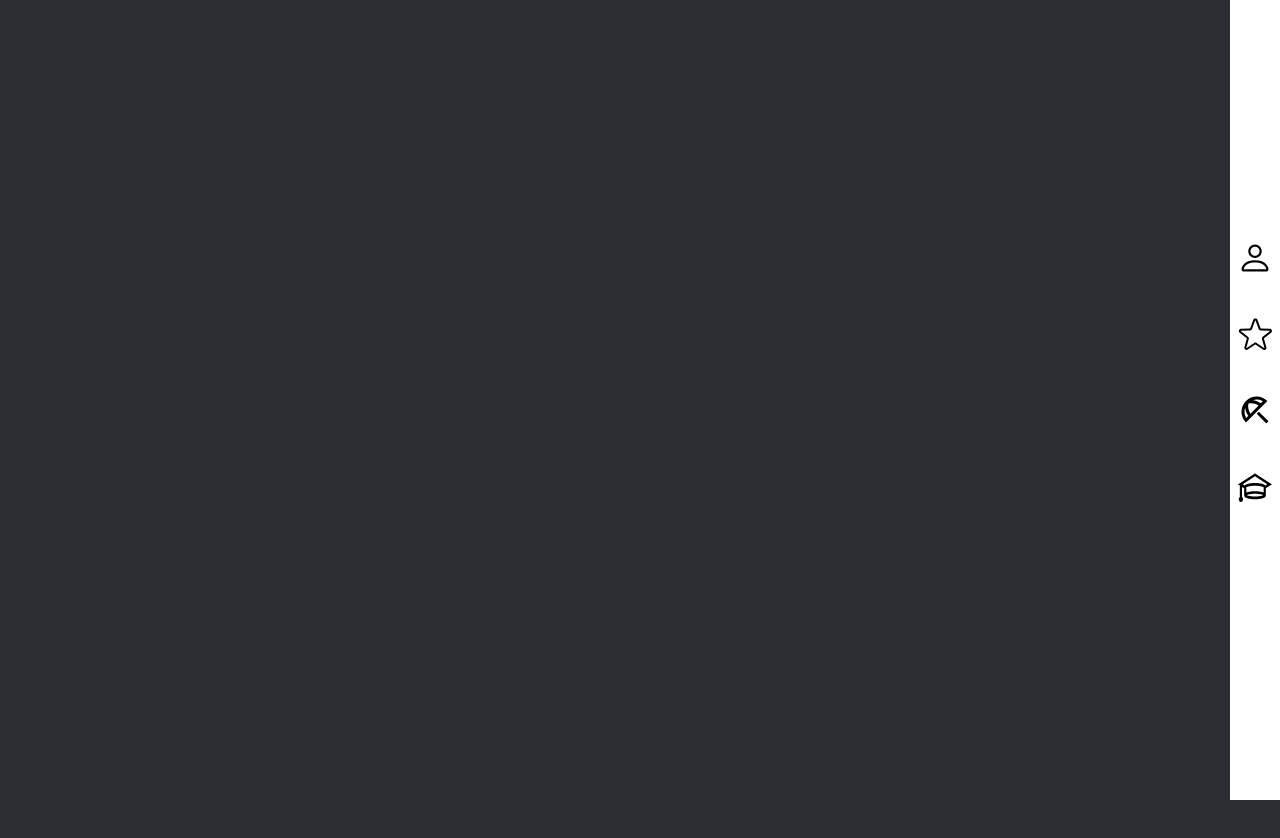
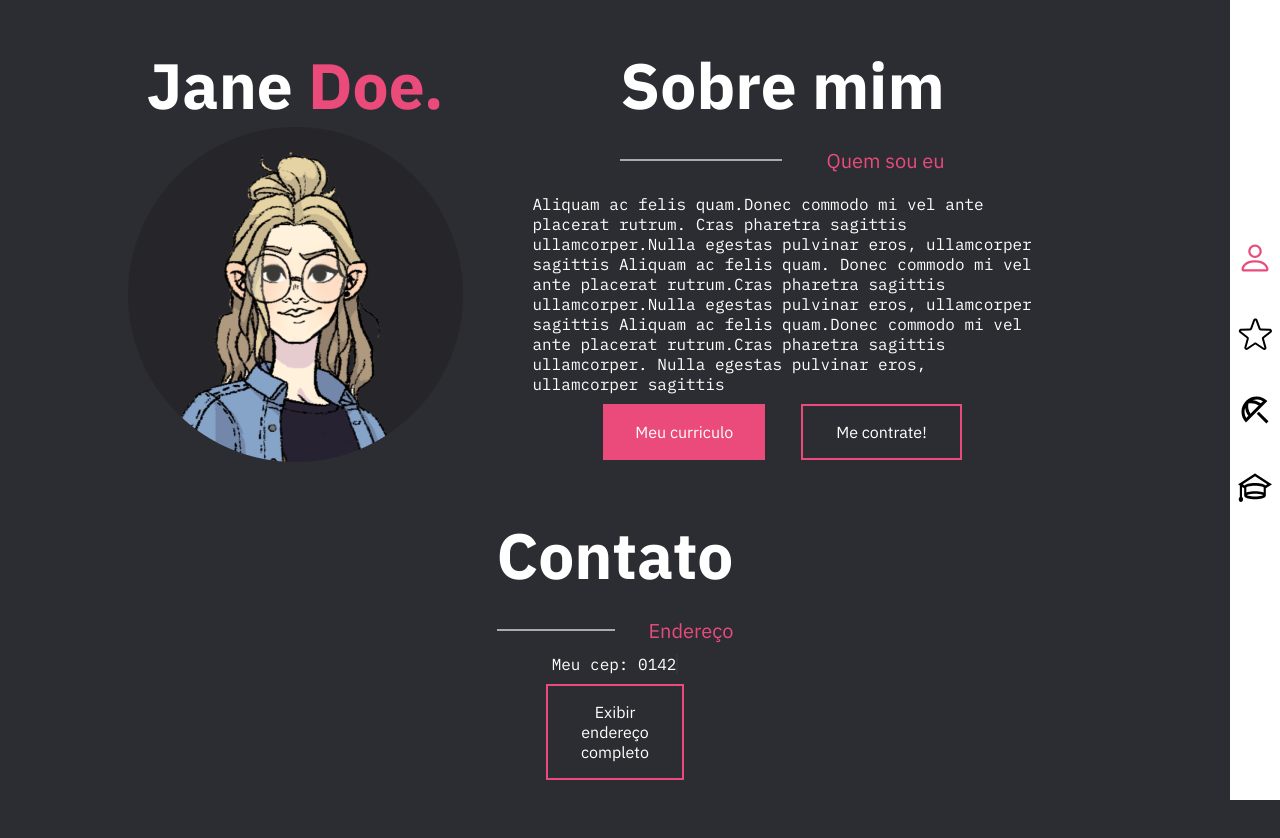
Before and after one commit to cliomaas/site-pessoal, a React (Create React App) app: page / in a window 1280 px wide. Shown: the top 838 px of the page. Before the commit the page ends 800 px from the top, so only its background shows below. Built offline with nearby package versions, Linux system fonts and the light colour scheme; no server answers.

Commit message:
finalizacao projeto

```diff
--- a/src/App.js
+++ b/src/App.js
@@ -1,11 +1,9 @@
 import { BrowserRouter, Route, Routes } from 'react-router-dom';
-import MenuContainer from './components/Menu/MenuContainer';
 import SobreMim from './pages/SobreMim';
 import './index.css'
 import Formacao from './pages/Formação';
 import Hobbies from './pages/Hobbies';
 import Experiencia from './pages/Experiência';
-import Inicial from './pages/Inicial';
 
 function App() {
   return (
@@ -16,7 +14,7 @@ function App() {
         <Route element={<Formacao />} path="/formacao" />
         <Route element={<Hobbies />} path="/hobbies" />
         <Route element={<Experiencia />} path="/experiencia" />
-        <Route element={<Inicial />} path="/" exact />
+        <Route element={<SobreMim />} path="/" exact />
       </Routes>
     </BrowserRouter>
   );
--- a/src/components/Formacao/Formacao.module.css
+++ b/src/components/Formacao/Formacao.module.css
@@ -2,7 +2,6 @@
   box-sizing: border-box;
 }
 
-/* The actual timeline (the vertical ruler) */
 .timeline {
   position: relative;
   max-width: 1200px;
@@ -10,7 +9,6 @@
   height: 100vh;
 }
 
-/* The actual timeline (the vertical ruler) */
 .timeline::after {
   content: '';
   position: absolute;
@@ -22,7 +20,6 @@
   margin-left: -3px;
 }
 
-/* Container around content */
 .container {
   padding: 10px 40px;
   position: relative;
@@ -31,7 +28,6 @@
   height: 20vh;
 }
 
-/* The circles on the timeline */
 .container::after {
   content: '';
   position: absolute;
@@ -45,24 +41,20 @@
   z-index: 1;
 }
 
-/* Place the container to the left */
 .left {
   composes: container;
   left: 0;
 }
 
-/* Place the container to the right */
 .right {
   composes:container;
   left: 50%;
 }
 
-/* Fix the circle for containers on the right side */
 .right::after {
   left: -16px;
 }
 
-/* The actual content */
 .content {
   padding: 20px 30px;
   position: relative;
@@ -78,12 +70,15 @@
 
 }
 
+.contentRight h1, .contentLeft h1{
+  margin-right: 1vw;
+}
+
 .contentLeft{
     composes:content;
     flex-direction: row-reverse;
 }
 
-/* Media queries - Responsive timeline on screens less than 600px wide */
 @media screen and (max-width: 600px) {
 .timeline{
     height: 100%;
@@ -92,7 +87,6 @@
     left: 31px;
   }
 
-/* Full-width containers */
   .container {
     width: 100%;
     padding-left: 70px;
@@ -105,7 +99,6 @@
     left: 2vh;
   }
 
-/* Make all right containers behave like the left ones */
   .right {
     left: 0%;
   }
@@ -127,7 +120,6 @@
     left: 31px;
   }
 
-/* Full-width containers */
   .container {
     width: 100%;
     padding-left: 70px;
@@ -140,7 +132,6 @@
     left: 2vh;
   }
 
-/* Make all right containers behave like the left ones */
   .right {
     left: 0%;
   }
@@ -161,7 +152,6 @@
     left: 31px;
   }
 
-/* Full-width containers */
   .container {
     width: 100%;
     padding-left: 70px;
@@ -174,7 +164,6 @@
     left: 2vh;
   }
 
-/* Make all right containers behave like the left ones */
   .right {
     left: 0%;
   }
--- a/src/components/Menu/Menu.css
+++ b/src/components/MenuLateral/Menu.css
@@ -1,5 +1,5 @@
 #flyoutMenu {
-  width: 20vw;
+  width: 25vw;
   height: 100vh;
   background-color: white;
   position: fixed;
--- a/src/pages/Experiência/index.js
+++ b/src/pages/Experiência/index.js
@@ -1,6 +1,6 @@
 import { Component } from "react";
 import ExperienciaCard from "../../components/Experiencia/ExperienciaCard";
-import MenuContainer from "../../components/Menu/MenuContainer";
+import MenuContainer from "../../components/MenuLateral/MenuContainer";
 import styles from '../../components/Experiencia/Experiencia.module.css'
 import Title from "../../components/Title/Title";
 
--- a/src/pages/Formação/index.js
+++ b/src/pages/Formação/index.js
@@ -1,6 +1,6 @@
 import { Component } from "react";
 import Timeline from "../../components/Formacao/Timeline";
-import MenuContainer from "../../components/Menu/MenuContainer";
+import MenuContainer from "../../components/MenuLateral/MenuContainer";
 import Title from "../../components/Title/Title";
 
 class Formacao extends Component {
--- a/src/pages/Hobbies/index.js
+++ b/src/pages/Hobbies/index.js
@@ -1,7 +1,7 @@
 import { Component } from "react";
 import styles from "../../components/Hobbies/Hobbies.module.css"
 import HobbiesCard from "../../components/Hobbies/HobbiesCard";
-import MenuContainer from "../../components/Menu/MenuContainer";
+import MenuContainer from "../../components/MenuLateral/MenuContainer";
 import { default as bike } from "../../images/icons/bike.svg";
 import { default as plane } from "../../images/icons/aviao.svg";
 import { default as pencil } from "../../images/icons/lapis.svg";
--- a/src/pages/Inicial/index.js
+++ /dev/null
@@ -1,13 +0,0 @@
-import { Component } from "react";
-import MenuContainer from "../../components/Menu/MenuContainer";
-
-class Inicial extends Component {
-    render() {
-        return (
-            <>
-                <MenuContainer />
-            </>
-        )
-    }
-}
-export default Inicial;
--- a/src/pages/SobreMim/index.js
+++ b/src/pages/SobreMim/index.js
@@ -1,4 +1,4 @@
-import MenuContainer from "../../components/Menu/MenuContainer";
+import MenuContainer from "../../components/MenuLateral/MenuContainer";
 import './index.css'
 import SobreMimDescricao from "../../components/SobreMim/SobreMimDescricao";
 import React, { Component } from "react";
```
Also changed, not shown: public/images/imagemprincipal.png (added), src/components/MenuLateral/Menu.js (renamed from src/components/Menu/Menu.js), src/components/MenuLateral/MenuClosed.css (renamed from src/components/Menu/MenuClosed.css), src/components/MenuLateral/MenuClosed.js (renamed from src/components/Menu/MenuClosed.js), src/components/MenuLateral/MenuContainer.js (renamed from src/components/Menu/MenuContainer.js).
